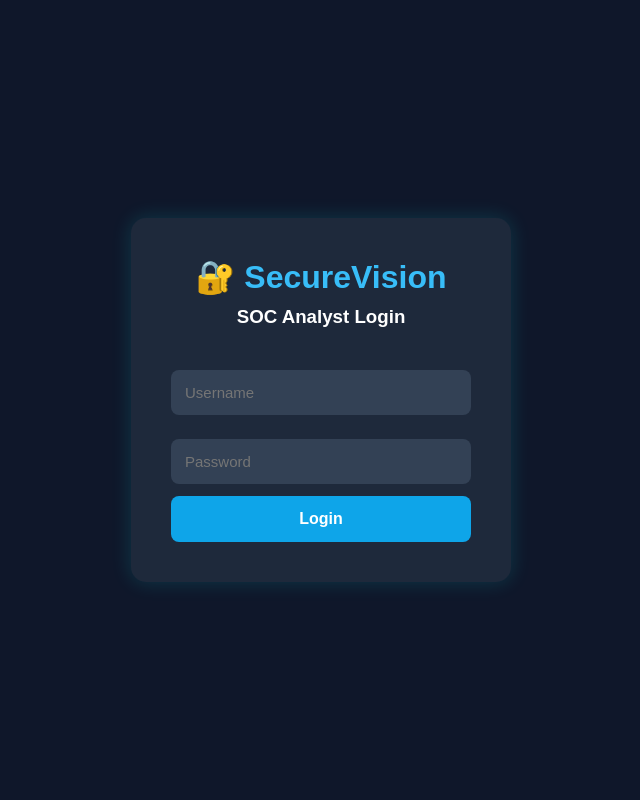
After one commit to faizansayyad7/Securevision-Mini-Soc, a Flask app: template templates/login.html in a window 1280 px wide. The commit adds this page. Shown: the whole page, without its empty margins (319-959 px from the left). Run offline with Flask 3, Linux system fonts and the light colour scheme; the template is opened without the code that fills it, so the values that code supplies are empty.

Commit message:
Sprint 8 - Added login page UI

```diff
--- a/static/style.css
+++ b/static/style.css
@@ -434,3 +434,115 @@ cursor:pointer;
 font-weight:bold;
 
 }
+
+/* LOGIN PAGE */
+
+.login-body{
+
+background:#0f172a;
+
+display:flex;
+
+justify-content:center;
+
+align-items:center;
+
+height:100vh;
+
+font-family:Arial;
+
+}
+
+.login-box{
+
+background:#1e293b;
+
+padding:40px;
+
+width:380px;
+
+border-radius:15px;
+
+box-shadow:0 0 20px rgba(0,255,255,.15);
+
+text-align:center;
+
+}
+
+.login-box h1{
+
+color:#38bdf8;
+
+margin-bottom:10px;
+
+}
+
+.login-box h3{
+
+color:white;
+
+margin-bottom:30px;
+
+}
+
+.login-box input{
+
+width:100%;
+
+padding:14px;
+
+margin:12px 0;
+
+border:none;
+
+border-radius:8px;
+
+background:#334155;
+
+color:white;
+
+font-size:15px;
+
+box-sizing:border-box;
+
+}
+
+.login-box button{
+
+width:100%;
+
+padding:14px;
+
+background:#0ea5e9;
+
+border:none;
+
+color:white;
+
+font-size:16px;
+
+border-radius:8px;
+
+cursor:pointer;
+
+font-weight:bold;
+
+transition:.3s;
+
+}
+
+.login-box button:hover{
+
+background:#0284c7;
+
+}
+
+.error{
+
+color:#ef4444;
+
+margin-bottom:15px;
+
+font-weight:bold;
+
+}
--- /dev/null
+++ b/templates/login.html
@@ -0,0 +1,53 @@
+<!DOCTYPE html>
+<html>
+
+<head>
+
+    <title>SecureVision Login</title>
+
+    <link rel="stylesheet"
+          href="{{ url_for('static',filename='style.css') }}">
+
+</head>
+
+<body class="login-body">
+
+<div class="login-box">
+
+    <h1>🔐 SecureVision</h1>
+
+    <h3>SOC Analyst Login</h3>
+
+    {% if error %}
+
+    <p class="error">{{ error }}</p>
+
+    {% endif %}
+
+    <form method="POST">
+
+        <input
+            type="text"
+            name="username"
+            placeholder="Username"
+            required>
+
+        <input
+            type="password"
+            name="password"
+            placeholder="Password"
+            required>
+
+        <button type="submit">
+
+            Login
+
+        </button>
+
+    </form>
+
+</div>
+
+</body>
+
+</html>
```
